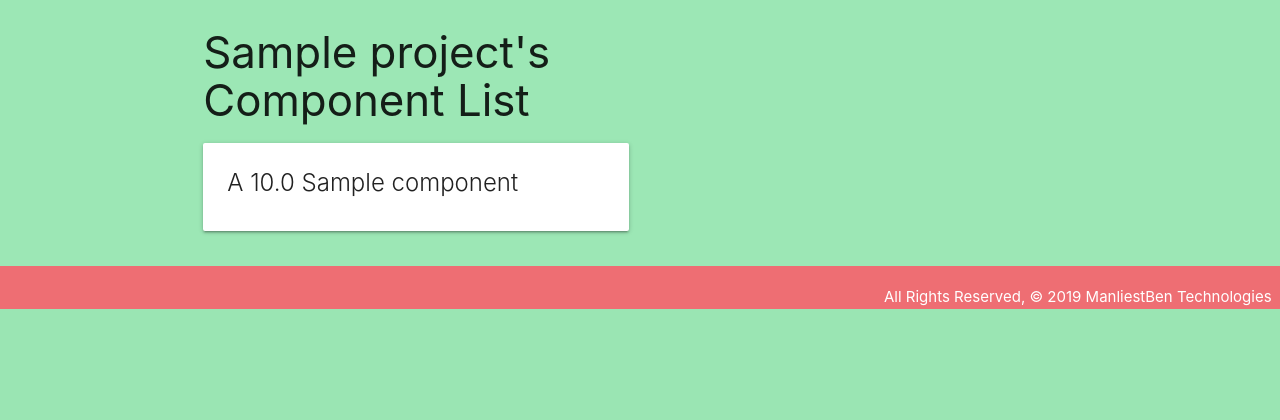
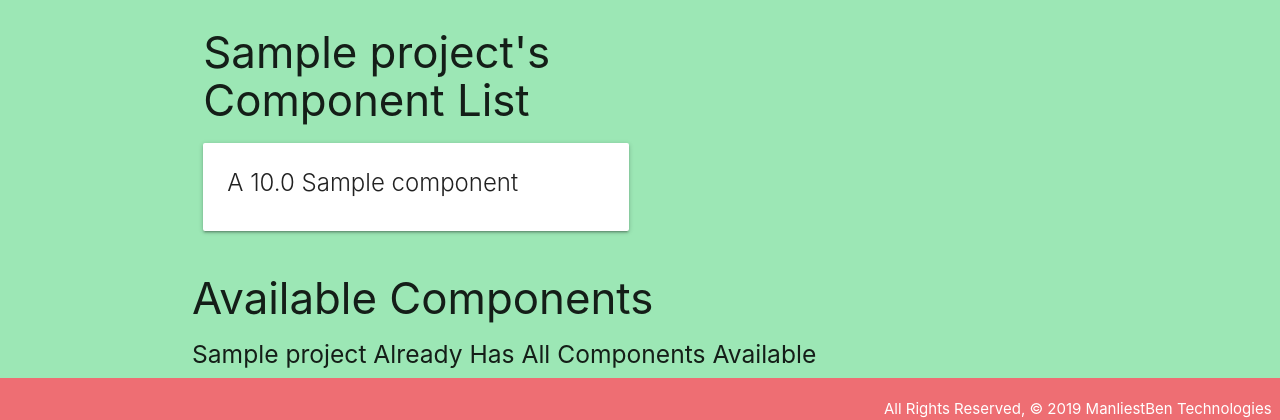
Before and after one commit to ManliestBen/iot_collector, a Django app: page /projects/1/ in a window 1280 px wide. Shown: the part 569-989 px from the top of the page. Before the commit the page ends 878 px from the top, so only its background shows below. Run offline with Django 3.2, Linux system fonts and the light colour scheme; tables that the repository leaves empty hold one stand-in row (values such as "Sample post").

Commit message:
component addition set up

```diff
--- a/main_app/templates/projects/detail.html
+++ b/main_app/templates/projects/detail.html
@@ -61,6 +61,31 @@
     {% endif %}
   </div>
   <!-- Available toys will come after this line -->
+    </div>
+  <!-- Available toys will come after this line -->
+  <div class="col s6">
+    <h3>Available Components</h3>
+    {% if components.count %}
+      {% for component in components.all %}
+        <div class="card">
+          <div class="card-content">
+            <span class="card-title">
+            $<span>{{ component.cost }}</span>
+            <br>{{ component.name }}
+            </span>
+          </div>
+          <div class="card-action">
+            <form action="{% url 'assoc_component' project.id component.id %}" method="post">
+              {% csrf_token %}
+              <button type="submit" class="btn">Add</button>
+            </form>
+          </div>
+        </div>
+      {% endfor %}
+    {% else %}
+      <h5>{{project.name}} Already Has All Components Available</h5>
+    {% endif %}
+  </div>
 </div>
 <script>
   var dateEl = document.getElementById('id_date');
--- a/main_app/urls.py
+++ b/main_app/urls.py
@@ -15,4 +15,5 @@ urlpatterns = [
     path('components/create/', views.ComponentCreate.as_view(), name='components_create'),
     path('components/<int:pk>/update/', views.ComponentUpdate.as_view(), name='components_update'),
     path('components/<int:pk>/delete/', views.ComponentDelete.as_view(), name='components_delete'),
+    path('projects/<int:project_id>/assoc_component/<int:component_id>/', views.assoc_component, name='assoc_component'),
 ]
--- a/main_app/views.py
+++ b/main_app/views.py
@@ -18,8 +18,9 @@ def projects_index(request):
 
 def projects_detail(request, project_id):
     project = Project.objects.get(id=project_id)
+    components_project_doesnt_have = Component.objects.exclude(id__in = project.components.all().values_list('id'))
     progress_form = ProgressForm()
-    return render(request, 'projects/detail.html', { 'project': project, 'progress_form': progress_form })
+    return render(request, 'projects/detail.html', { 'project': project, 'progress_form': progress_form, 'components': components_project_doesnt_have })
 
 def add_progress(request, project_id):
     form = ProgressForm(request.POST)
@@ -27,6 +28,10 @@ def add_progress(request, project_id):
         new_progress = form.save(commit=False)
         new_progress.project_id = project_id
         new_progress.save()
+    return redirect('detail', project_id=project_id)
+
+def assoc_component(request, project_id, component_id):
+    Project.objects.get(id=project_id).components.add(component_id)
     return redirect('detail', project_id=project_id)
 
 
```
